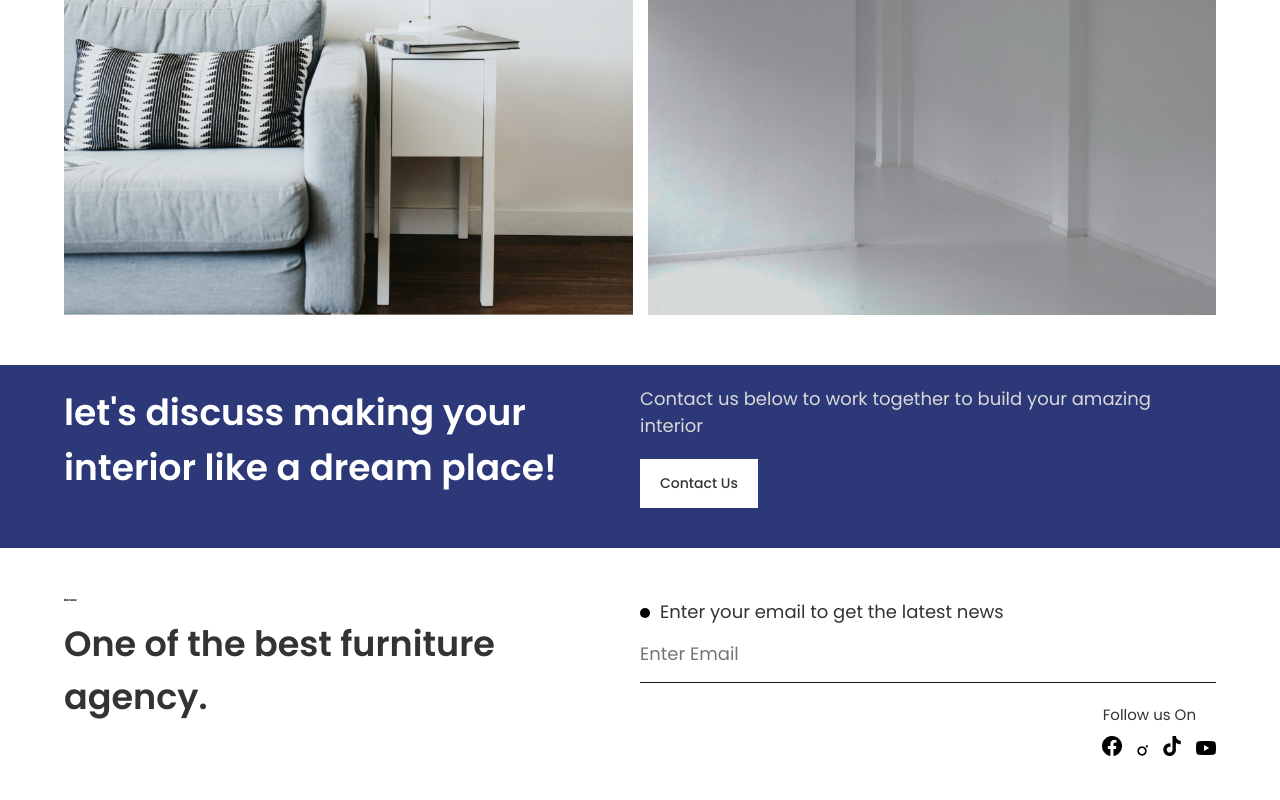
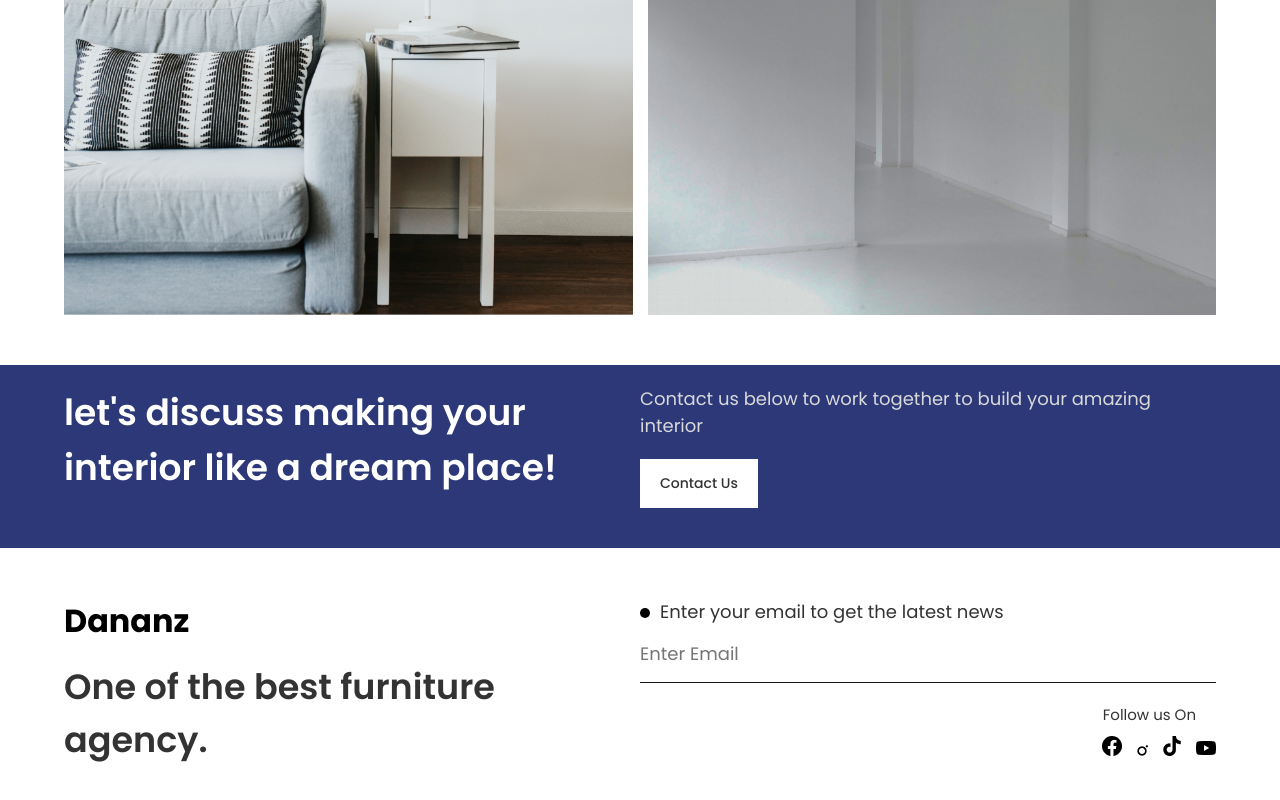
Before and after one commit to BrainDoe/frontend-test, an Angular app: page / in a window 1280 px wide. Shown: the part 2287-3087 px from the top of the page. Built offline with nearby package versions, Linux system fonts and the light colour scheme.

Commit message:
Last change

```diff
--- a/src/app/components/footer-section/footer-section.component.css
+++ b/src/app/components/footer-section/footer-section.component.css
@@ -17,7 +17,7 @@
 
 .wrapper .left h5 {
   font-weight: 700;
-  font-size: 3.19px;
+  font-size: 3.19rem;
   color: #000000;
   margin-bottom: 1.5rem;
 }
```
